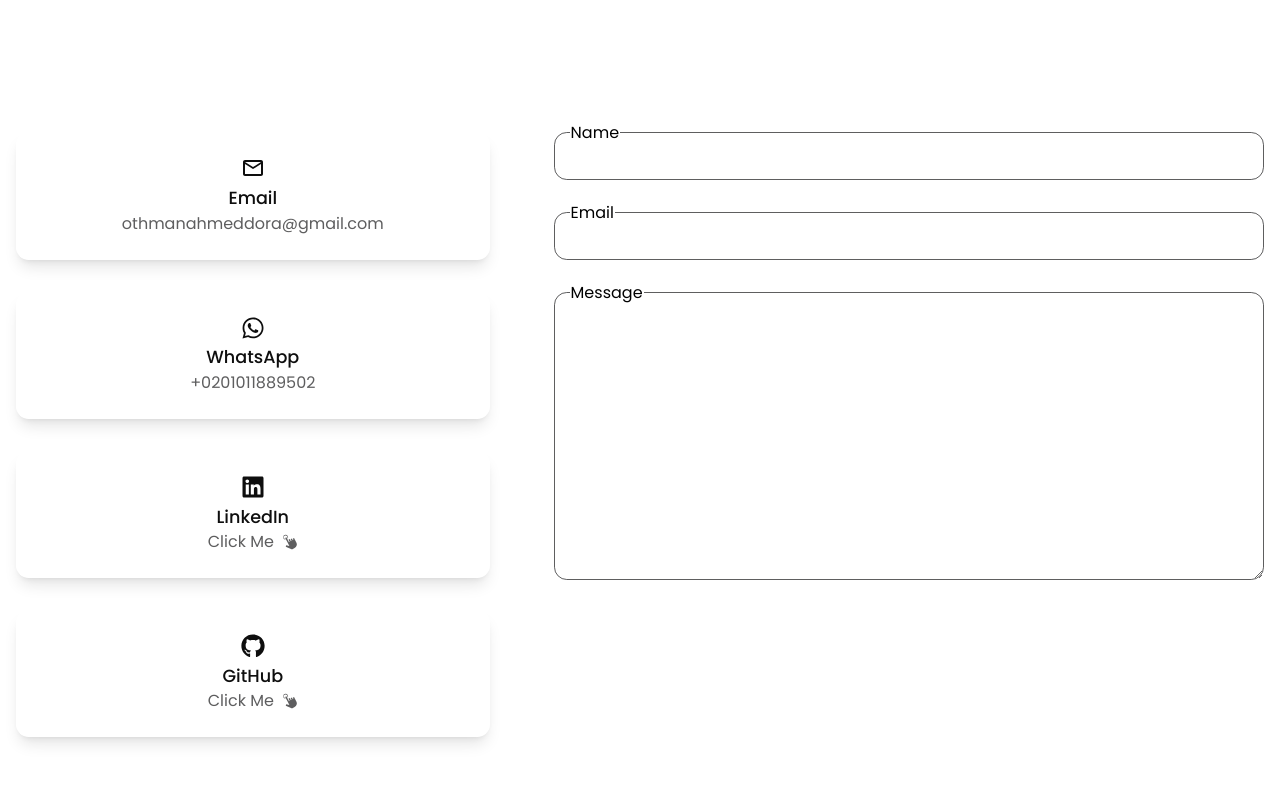
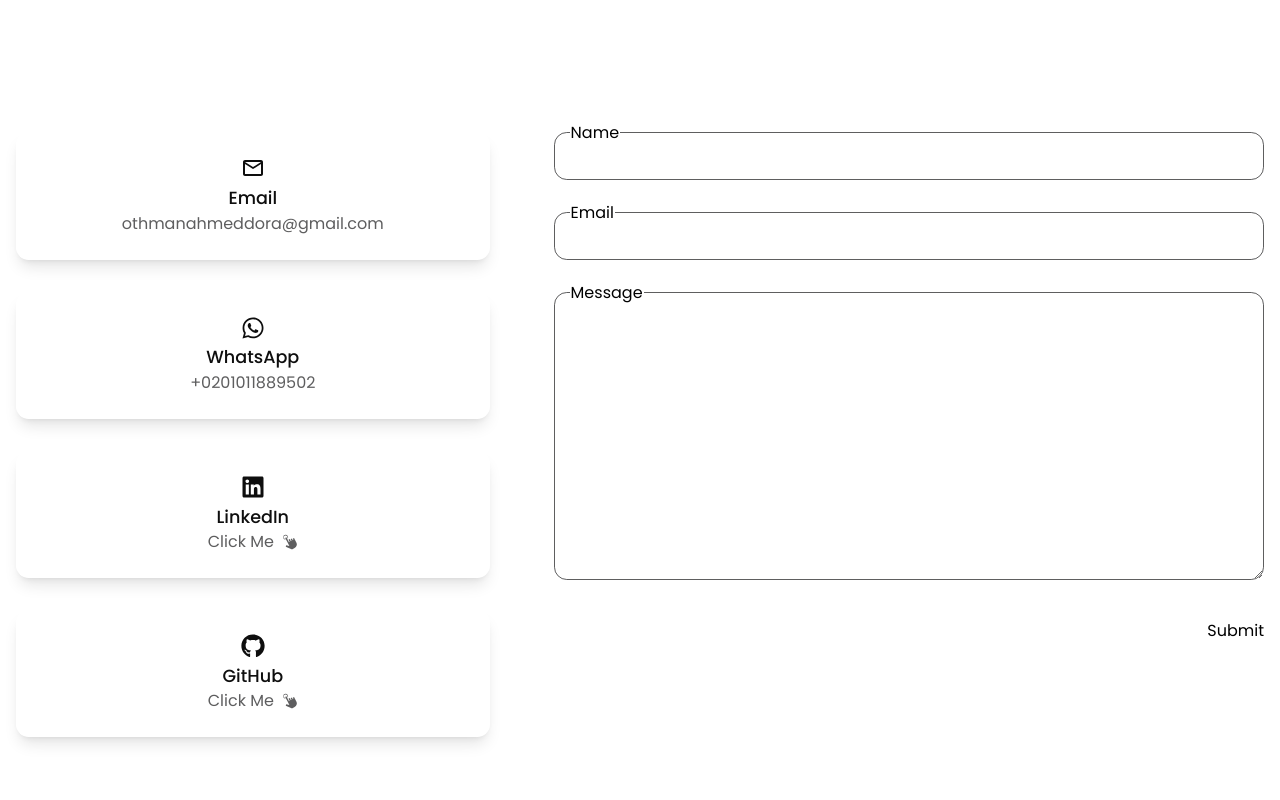
Before and after one commit to OthmanAhmed7/portfolio_v2, a Next.js app: page / in a window 1280 px wide. Shown: the part 4720-5520 px from the top of the page. Built offline with nearby package versions, Linux system fonts and the light colour scheme.

Commit message:
connect: form with formspree

```diff
--- a/components/sections/Contact.jsx
+++ b/components/sections/Contact.jsx
@@ -85,7 +85,11 @@ const Contact = () => {
         </div>
 
         <div className="flex-[1.5] w-full">
-          <form className="flex flex-col gap-[2rem]">
+          <form
+            action="https://formspree.io/f/xpqajlvn"
+            method="POST"
+            className="flex flex-col gap-[2rem]"
+          >
             <div className="relative">
               <input
                 type="text"
@@ -112,12 +116,16 @@ const Contact = () => {
               <textarea
                 name="message"
                 id="message"
-                className="w-full px-[1rem] h-[18rem] border rounded-[.8rem] border-neutral-400"
+                className="w-full p-[1rem] h-[18rem] border rounded-[.8rem] border-neutral-400"
               ></textarea>
               <label className="absolute top-[-.8rem] bg-white border border-white left-[1rem]">
                 Message
               </label>
             </div>
+
+            <button type="submit" className="text-right">
+              Submit
+            </button>
           </form>
         </div>
       </div>
```
